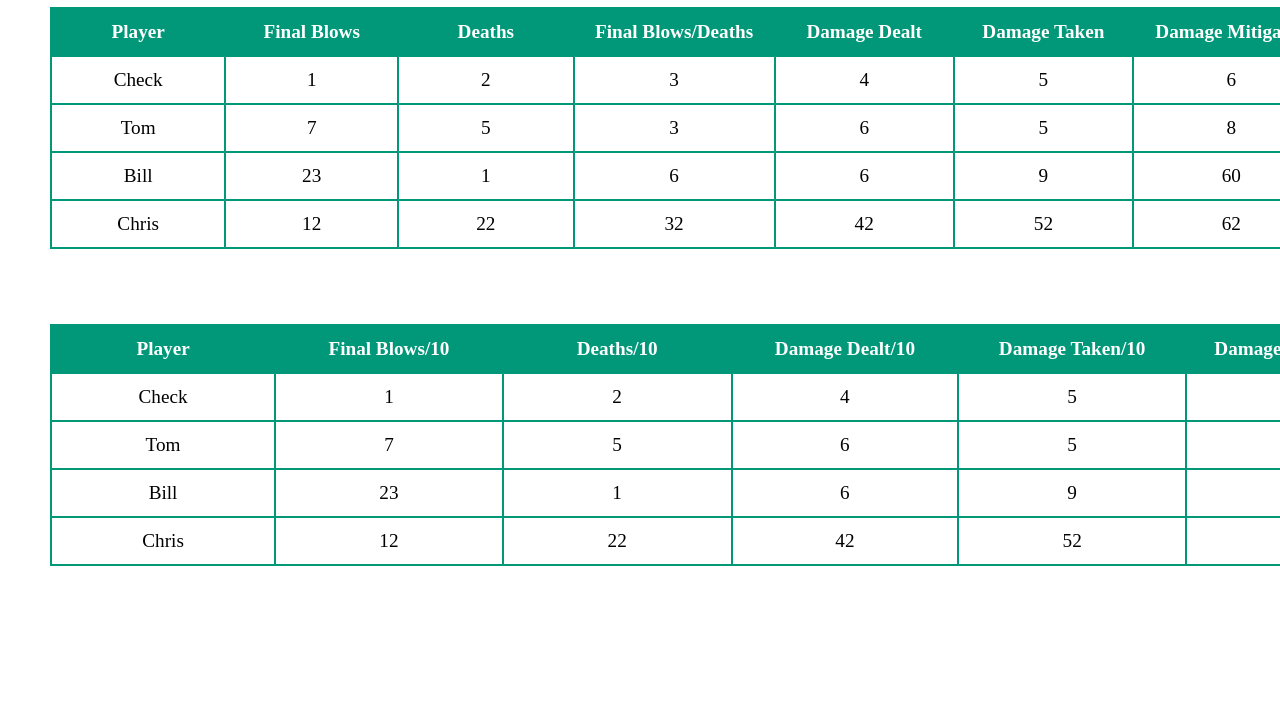
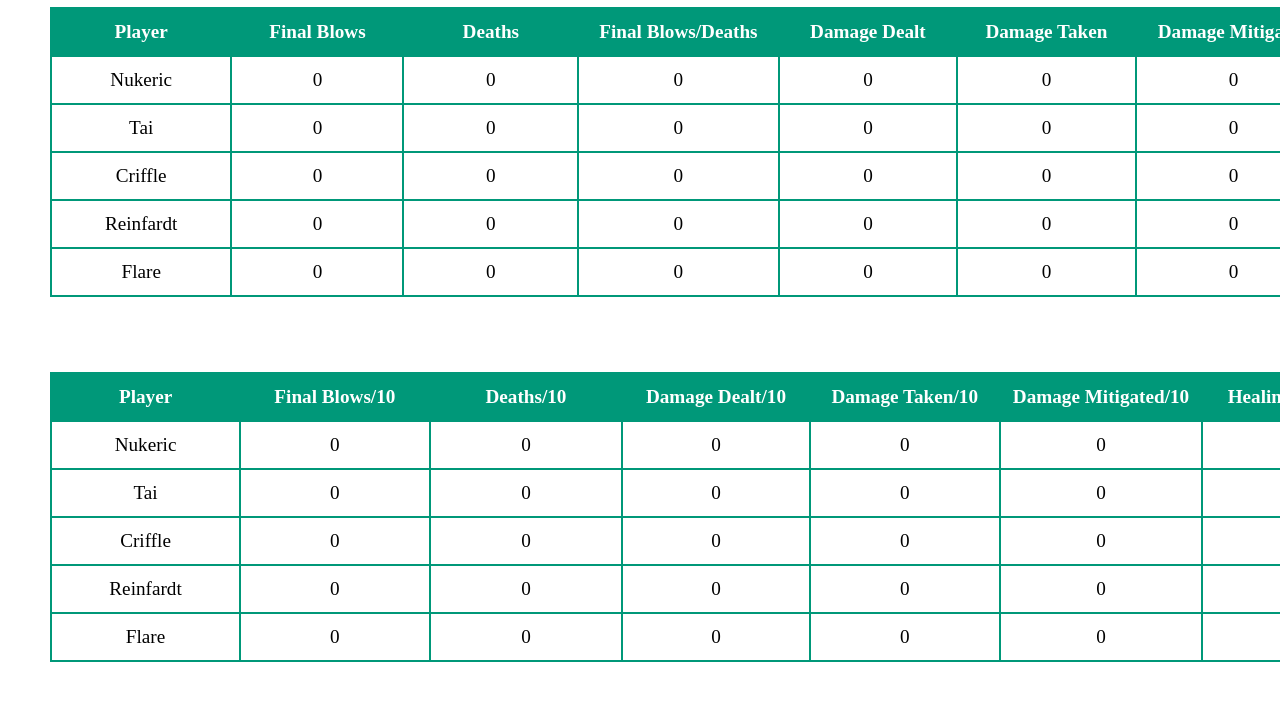
Before and after one commit to CheckTMOW/kittens, a plain HTML site: page index.html in a window 1280 px wide. Shown: the part 160-872 px from the top of the page. Before the commit the page ends 800 px from the top, so only its background shows below. Drawn offline with Linux system fonts and the light colour scheme.

Commit message:
Update index.html

```diff
--- a/index.html
+++ b/index.html
@@ -4,7 +4,7 @@
     <meta charset="UTF-8">
     <meta http-equiv="X-UA-Compatible" content="IE=edge">
     <meta name="viewport" content="width=device-width, initial-scale=1.0">
-    <title>Kittens</title>
+    <title>Cookies</title>
     <link rel="icon" type="image/jpg" href="favicon.jpg">
     <link rel="stylesheet" href="main.css">
     <link rel="stylesheet" href="src/tablesort.css">
@@ -22,7 +22,7 @@
 </head>
 <body>
     <h1 align="left" style="font-family: sans-serif;"><a href="https://checktmow.github.io/homepage/">Home</a></h1>
-    <h1 align="center" style="font-family: sans-serif;">Criffle's Kittens (0-1)</h1>
+    <h1 align="center" style="font-family: sans-serif;">Criffle's Kittens</h1>
             <table width="1825" bgcolor="#009879" class="table-sortable" style="margin-bottom: 75px;">
                 <thead style="color: white;" align="center">
                     <tr>
@@ -40,52 +40,64 @@
                 </thead>
                 <tbody bgcolor="white" align="center">
                     <tr>
-                        <td width="200">Check</td>
-                        <td width="200">1</td>
-                        <td width="200">2</td>
-                        <td width="200">3</td>
-                        <td width="200">4</td>
-                        <td width="200">5</td>
-                        <td width="200">6</td>
-                        <td width="200">7</td>
-                        <td width="200">7</td>
-                        <td width="200">5</td>
+                        <td width="200">Nukeric</td>
+                        <td width="200">0</td>
+                        <td width="200">0</td>
+                        <td width="200">0</td>
+                        <td width="200">0</td>
+                        <td width="200">0</td>
+                        <td width="200">0</td>
+                        <td width="200">0</td>
+                        <td width="200">0</td>
+                        <td width="200">0</td>
                     </tr>
                     <tr>
-                        <td width="200">Tom</td>
-                        <td width="200">7</td>
-                        <td width="200">5</td>
-                        <td width="200">3</td>
-                        <td width="200">6</td>
-                        <td width="200">5</td>
-                        <td width="200">8</td>
-                        <td width="200">7</td>
-                        <td width="200">7</td>
-                        <td width="200">5</td>
+                        <td width="200">Tai</td>
+                        <td width="200">0</td>
+                        <td width="200">0</td>
+                        <td width="200">0</td>
+                        <td width="200">0</td>
+                        <td width="200">0</td>
+                        <td width="200">0</td>
+                        <td width="200">0</td>
+                        <td width="200">0</td>
+                        <td width="200">0</td>
                     </tr>
                     <tr>
-                        <td width="200">Bill</td>
-                        <td width="200">23</td>
-                        <td width="200">1</td>
-                        <td width="200">6</td>
-                        <td width="200">6</td>
-                        <td width="200">9</td>
-                        <td width="200">60</td>
-                        <td width="200">723</td>
-                        <td width="200">7</td>
-                        <td width="200">5</td>
+                        <td width="200">Criffle</td>
+                        <td width="200">0</td>
+                        <td width="200">0</td>
+                        <td width="200">0</td>
+                        <td width="200">0</td>
+                        <td width="200">0</td>
+                        <td width="200">0</td>
+                        <td width="200">0</td>
+                        <td width="200">0</td>
+                        <td width="200">0</td>
                     </tr>
                     <tr>
-                        <td width="200">Chris</td>
-                        <td width="200">12</td>
-                        <td width="200">22</td>
-                        <td width="200">32</td>
-                        <td width="200">42</td>
-                        <td width="200">52</td>
-                        <td width="200">62</td>
-                        <td width="200">27</td>
-                        <td width="200">7</td>
-                        <td width="200">5</td>
+                        <td width="200">Reinfardt</td>
+                        <td width="200">0</td>
+                        <td width="200">0</td>
+                        <td width="200">0</td>
+                        <td width="200">0</td>
+                        <td width="200">0</td>
+                        <td width="200">0</td>
+                        <td width="200">0</td>
+                        <td width="200">0</td>
+                        <td width="200">0</td>
+                    </tr>
+                    <tr>
+                        <td width="200">Flare</td>
+                        <td width="200">0</td>
+                        <td width="200">0</td>
+                        <td width="200">0</td>
+                        <td width="200">0</td>
+                        <td width="200">0</td>
+                        <td width="200">0</td>
+                        <td width="200">0</td>
+                        <td width="200">0</td>
+                        <td width="200">0</td>
                     </tr>
                 </tbody>
             </table>
@@ -105,44 +117,64 @@
                 </thead>
                 <tbody bgcolor="white" align="center">
                     <tr>
-                        <td width="228">Check</td>
-                        <td width="228">1</td>
-                        <td width="228">2</td>
-                        <td width="228">4</td>
-                        <td width="228">5</td>
-                        <td width="228">6</td>
-                        <td width="228">7</td>
-                        <td width="228">7</td>
+                        <td width="200">Nukeric</td>
+                        <td width="200">0</td>
+                        <td width="200">0</td>
+                        <td width="200">0</td>
+                        <td width="200">0</td>
+                        <td width="200">0</td>
+                        <td width="200">0</td>
+                        <td width="200">0</td>
+                        <td width="200">0</td>
+                        <td width="200">0</td>
                     </tr>
                     <tr>
-                        <td width="228">Tom</td>
-                        <td width="228">7</td>
-                        <td width="228">5</td>
-                        <td width="228">6</td>
-                        <td width="228">5</td>
-                        <td width="228">8</td>
-                        <td width="228">7</td>
-                        <td width="228">7</td>
+                        <td width="200">Tai</td>
+                        <td width="200">0</td>
+                        <td width="200">0</td>
+                        <td width="200">0</td>
+                        <td width="200">0</td>
+                        <td width="200">0</td>
+                        <td width="200">0</td>
+                        <td width="200">0</td>
+                        <td width="200">0</td>
+                        <td width="200">0</td>
                     </tr>
                     <tr>
-                        <td width="228">Bill</td>
-                        <td width="228">23</td>
-                        <td width="228">1</td>
-                        <td width="228">6</td>
-                        <td width="228">9</td>
-                        <td width="228">60</td>
-                        <td width="228">723</td>
-                        <td width="228">7</td>
+                        <td width="200">Criffle</td>
+                        <td width="200">0</td>
+                        <td width="200">0</td>
+                        <td width="200">0</td>
+                        <td width="200">0</td>
+                        <td width="200">0</td>
+                        <td width="200">0</td>
+                        <td width="200">0</td>
+                        <td width="200">0</td>
+                        <td width="200">0</td>
                     </tr>
                     <tr>
-                        <td width="228">Chris</td>
-                        <td width="228">12</td>
-                        <td width="228">22</td>
-                        <td width="228">42</td>
-                        <td width="228">52</td>
-                        <td width="228">62</td>
-                        <td width="228">27</td>
-                        <td width="228">7</td>
+                        <td width="200">Reinfardt</td>
+                        <td width="200">0</td>
+                        <td width="200">0</td>
+                        <td width="200">0</td>
+                        <td width="200">0</td>
+                        <td width="200">0</td>
+                        <td width="200">0</td>
+                        <td width="200">0</td>
+                        <td width="200">0</td>
+                        <td width="200">0</td>
+                    </tr>
+                    <tr>
+                        <td width="200">Flare</td>
+                        <td width="200">0</td>
+                        <td width="200">0</td>
+                        <td width="200">0</td>
+                        <td width="200">0</td>
+                        <td width="200">0</td>
+                        <td width="200">0</td>
+                        <td width="200">0</td>
+                        <td width="200">0</td>
+                        <td width="200">0</td>
                     </tr>
                 </tbody>
             </table>
```
